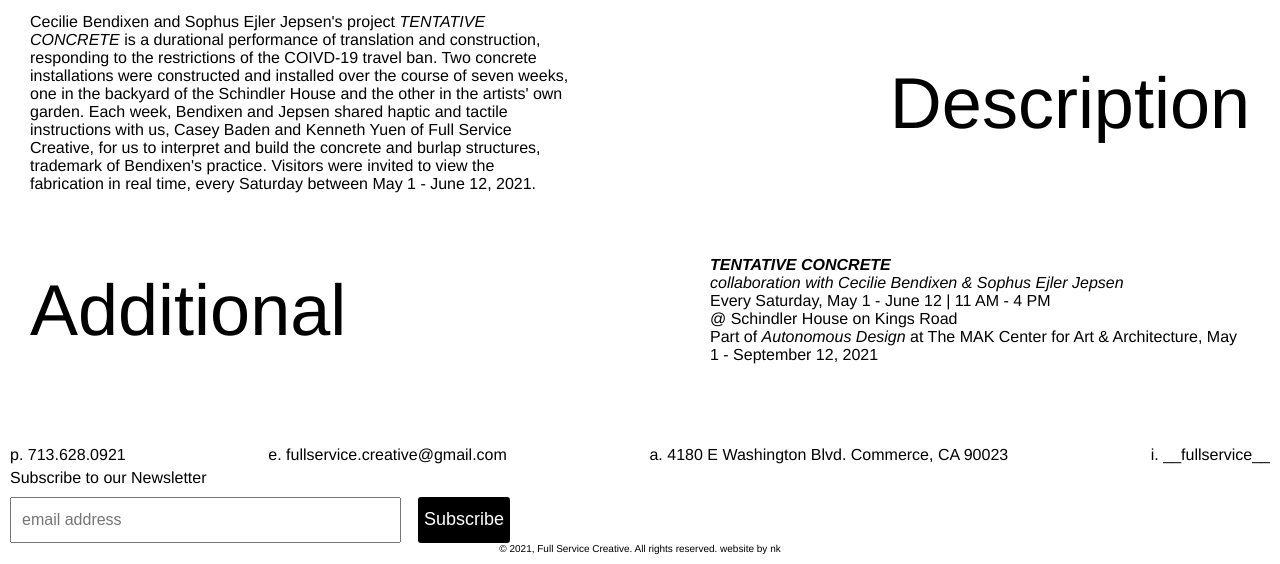
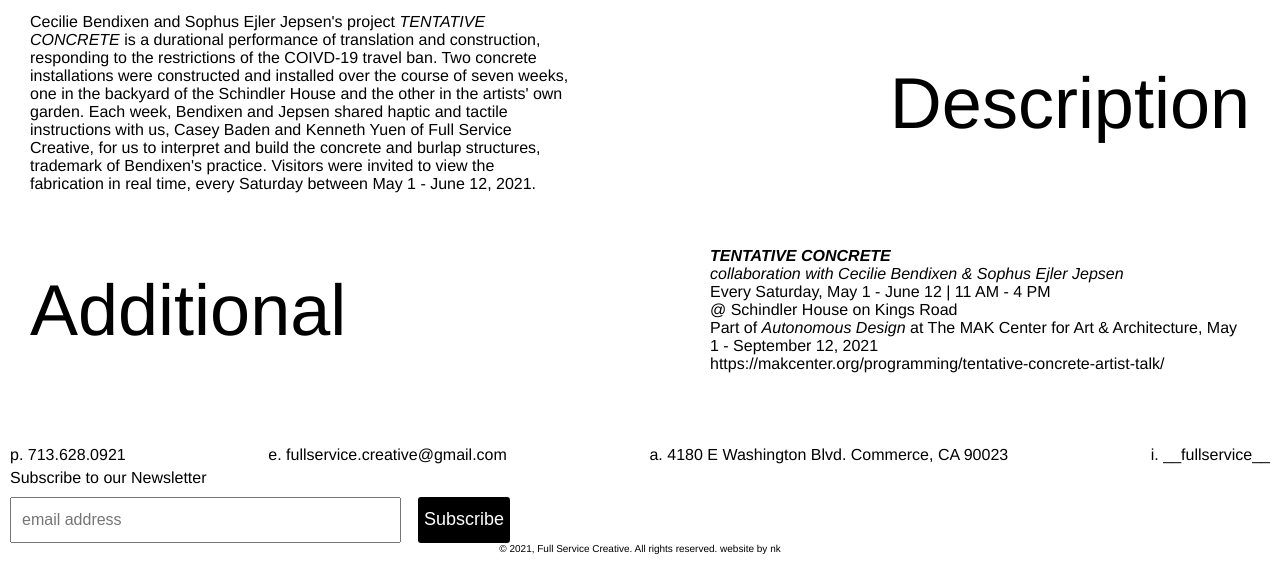
Before and after one commit to nickk00324/full-service, a Gatsby site: page /projects/tentative-concrete/ in a window 1280 px wide. Shown: the part 901-1465 px from the top of the page. Built offline with nearby package versions, Linux system fonts and the light colour scheme; Gatsby itself is replaced by a stand-in of ours; some packages are replaced by stand-ins of ours.

Commit message:
Update Projects “tentative-concrete”

```diff
--- a/data/projects/tentative-concrete.md
+++ b/data/projects/tentative-concrete.md
@@ -25,6 +25,9 @@ additionalInfo: >-
 
 
   Part of *Autonomous Design* at The MAK Center for Art & Architecture, May 1 - September 12, 2021
+
+
+  <https://makcenter.org/programming/tentative-concrete-artist-talk/>
 images:
   - images/tentative-concrete/_r3a5891.jpg
   - images/tentative-concrete/_r3a5909.jpg
```
